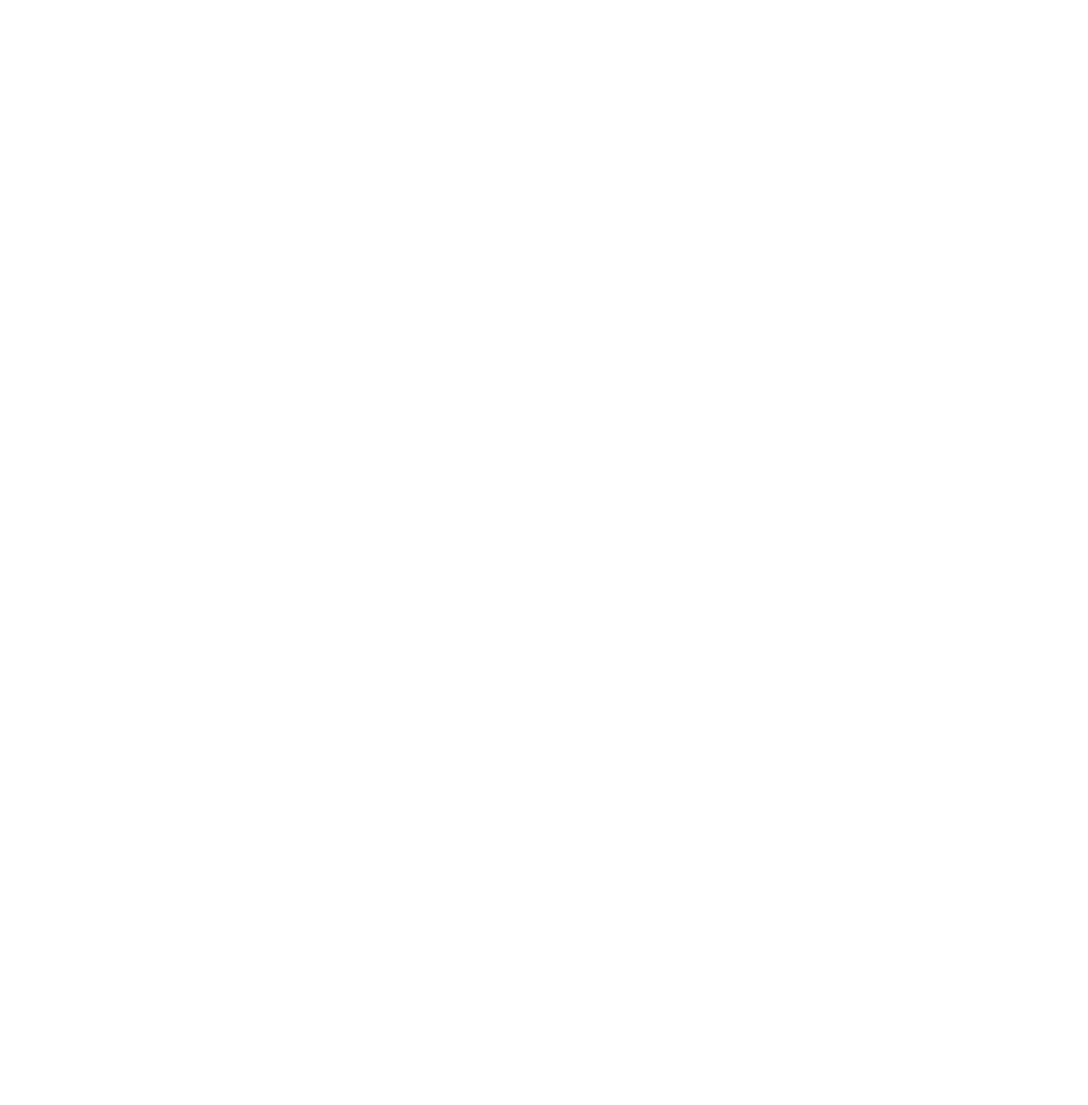
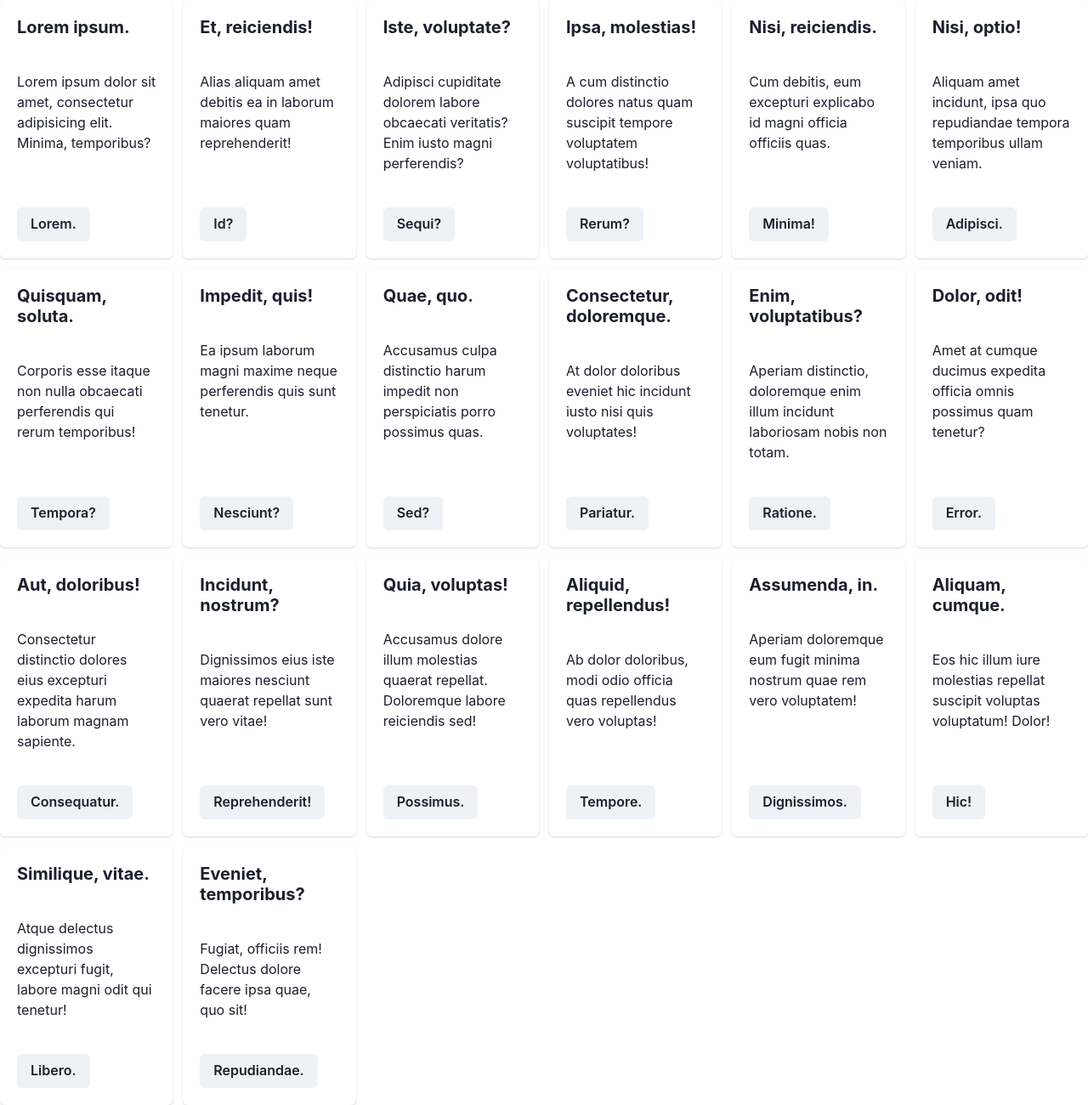
Before and after one commit to laehwani/reactHwani, a React (Create React App) app: page / in a window 1280 px wide. Shown: the whole page at 85% size. Before the commit the page ends 800 px from the top, so only its background shows below. Built offline with nearby package versions, Linux system fonts and the light colour scheme.

Commit message:
chakra Card컴포넌트

```diff
--- a/src/App.js
+++ b/src/App.js
@@ -1,5 +1,256 @@
+import {
+  Box,
+  Flex,
+  Card,
+  CardBody,
+  CardHeader,
+  CardFooter,
+  Button,
+  Heading,
+  SimpleGrid,
+} from "@chakra-ui/react";
 function App() {
-  return <></>;
+  return (
+    <>
+      <SimpleGrid gap={3} columns={{ base: 1, md: 3, xl: 6 }}>
+        {/*/!*Card*20>CardHeader>Heading[size="md"]>lorem2^^CardBody>lorem10^CardFooter>Button>lorem1/*/}
+        <Card>
+          <CardHeader>
+            <Heading size="md">Lorem ipsum.</Heading>
+          </CardHeader>
+          <CardBody>
+            Lorem ipsum dolor sit amet, consectetur adipisicing elit. Minima,
+            temporibus?
+          </CardBody>
+          <CardFooter>
+            <Button>Lorem.</Button>
+          </CardFooter>
+        </Card>
+        <Card>
+          <CardHeader>
+            <Heading size="md">Et, reiciendis!</Heading>
+          </CardHeader>
+          <CardBody>
+            Alias aliquam amet debitis ea in laborum maiores quam reprehenderit!
+          </CardBody>
+          <CardFooter>
+            <Button>Id?</Button>
+          </CardFooter>
+        </Card>
+        <Card>
+          <CardHeader>
+            <Heading size="md">Iste, voluptate?</Heading>
+          </CardHeader>
+          <CardBody>
+            Adipisci cupiditate dolorem labore obcaecati veritatis? Enim iusto
+            magni perferendis?
+          </CardBody>
+          <CardFooter>
+            <Button>Sequi?</Button>
+          </CardFooter>
+        </Card>
+        <Card>
+          <CardHeader>
+            <Heading size="md">Ipsa, molestias!</Heading>
+          </CardHeader>
+          <CardBody>
+            A cum distinctio dolores natus quam suscipit tempore voluptatem
+            voluptatibus!
+          </CardBody>
+          <CardFooter>
+            <Button>Rerum?</Button>
+          </CardFooter>
+        </Card>
+        <Card>
+          <CardHeader>
+            <Heading size="md">Nisi, reiciendis.</Heading>
+          </CardHeader>
+          <CardBody>
+            Cum debitis, eum excepturi explicabo id magni officia officiis quas.
+          </CardBody>
+          <CardFooter>
+            <Button>Minima!</Button>
+          </CardFooter>
+        </Card>
+        <Card>
+          <CardHeader>
+            <Heading size="md">Nisi, optio!</Heading>
+          </CardHeader>
+          <CardBody>
+            Aliquam amet incidunt, ipsa quo repudiandae tempora temporibus ullam
+            veniam.
+          </CardBody>
+          <CardFooter>
+            <Button>Adipisci.</Button>
+          </CardFooter>
+        </Card>
+        <Card>
+          <CardHeader>
+            <Heading size="md">Quisquam, soluta.</Heading>
+          </CardHeader>
+          <CardBody>
+            Corporis esse itaque non nulla obcaecati perferendis qui rerum
+            temporibus!
+          </CardBody>
+          <CardFooter>
+            <Button>Tempora?</Button>
+          </CardFooter>
+        </Card>
+        <Card>
+          <CardHeader>
+            <Heading size="md">Impedit, quis!</Heading>
+          </CardHeader>
+          <CardBody>
+            Ea ipsum laborum magni maxime neque perferendis quis sunt tenetur.
+          </CardBody>
+          <CardFooter>
+            <Button>Nesciunt?</Button>
+          </CardFooter>
+        </Card>
+        <Card>
+          <CardHeader>
+            <Heading size="md">Quae, quo.</Heading>
+          </CardHeader>
+          <CardBody>
+            Accusamus culpa distinctio harum impedit non perspiciatis porro
+            possimus quas.
+          </CardBody>
+          <CardFooter>
+            <Button>Sed?</Button>
+          </CardFooter>
+        </Card>
+        <Card>
+          <CardHeader>
+            <Heading size="md">Consectetur, doloremque.</Heading>
+          </CardHeader>
+          <CardBody>
+            At dolor doloribus eveniet hic incidunt iusto nisi quis voluptates!
+          </CardBody>
+          <CardFooter>
+            <Button>Pariatur.</Button>
+          </CardFooter>
+        </Card>
+        <Card>
+          <CardHeader>
+            <Heading size="md">Enim, voluptatibus?</Heading>
+          </CardHeader>
+          <CardBody>
+            Aperiam distinctio, doloremque enim illum incidunt laboriosam nobis
+            non totam.
+          </CardBody>
+          <CardFooter>
+            <Button>Ratione.</Button>
+          </CardFooter>
+        </Card>
+        <Card>
+          <CardHeader>
+            <Heading size="md">Dolor, odit!</Heading>
+          </CardHeader>
+          <CardBody>
+            Amet at cumque ducimus expedita officia omnis possimus quam tenetur?
+          </CardBody>
+          <CardFooter>
+            <Button>Error.</Button>
+          </CardFooter>
+        </Card>
+        <Card>
+          <CardHeader>
+            <Heading size="md">Aut, doloribus!</Heading>
+          </CardHeader>
+          <CardBody>
+            Consectetur distinctio dolores eius excepturi expedita harum laborum
+            magnam sapiente.
+          </CardBody>
+          <CardFooter>
+            <Button>Consequatur.</Button>
+          </CardFooter>
+        </Card>
+        <Card>
+          <CardHeader>
+            <Heading size="md">Incidunt, nostrum?</Heading>
+          </CardHeader>
+          <CardBody>
+            Dignissimos eius iste maiores nesciunt quaerat repellat sunt vero
+            vitae!
+          </CardBody>
+          <CardFooter>
+            <Button>Reprehenderit!</Button>
+          </CardFooter>
+        </Card>
+        <Card>
+          <CardHeader>
+            <Heading size="md">Quia, voluptas!</Heading>
+          </CardHeader>
+          <CardBody>
+            Accusamus dolore illum molestias quaerat repellat. Doloremque labore
+            reiciendis sed!
+          </CardBody>
+          <CardFooter>
+            <Button>Possimus.</Button>
+          </CardFooter>
+        </Card>
+        <Card>
+          <CardHeader>
+            <Heading size="md">Aliquid, repellendus!</Heading>
+          </CardHeader>
+          <CardBody>
+            Ab dolor doloribus, modi odio officia quas repellendus vero
+            voluptas!
+          </CardBody>
+          <CardFooter>
+            <Button>Tempore.</Button>
+          </CardFooter>
+        </Card>
+        <Card>
+          <CardHeader>
+            <Heading size="md">Assumenda, in.</Heading>
+          </CardHeader>
+          <CardBody>
+            Aperiam doloremque eum fugit minima nostrum quae rem vero
+            voluptatem!
+          </CardBody>
+          <CardFooter>
+            <Button>Dignissimos.</Button>
+          </CardFooter>
+        </Card>
+        <Card>
+          <CardHeader>
+            <Heading size="md">Aliquam, cumque.</Heading>
+          </CardHeader>
+          <CardBody>
+            Eos hic illum iure molestias repellat suscipit voluptas voluptatum!
+            Dolor!
+          </CardBody>
+          <CardFooter>
+            <Button>Hic!</Button>
+          </CardFooter>
+        </Card>
+        <Card>
+          <CardHeader>
+            <Heading size="md">Similique, vitae.</Heading>
+          </CardHeader>
+          <CardBody>
+            Atque delectus dignissimos excepturi fugit, labore magni odit qui
+            tenetur!
+          </CardBody>
+          <CardFooter>
+            <Button>Libero.</Button>
+          </CardFooter>
+        </Card>
+        <Card>
+          <CardHeader>
+            <Heading size="md">Eveniet, temporibus?</Heading>
+          </CardHeader>
+          <CardBody>
+            Fugiat, officiis rem! Delectus dolore facere ipsa quae, quo sit!
+          </CardBody>
+          <CardFooter>
+            <Button>Repudiandae.</Button>
+          </CardFooter>
+        </Card>
+      </SimpleGrid>
+    </>
+  );
 }
 
 export default App;
```
